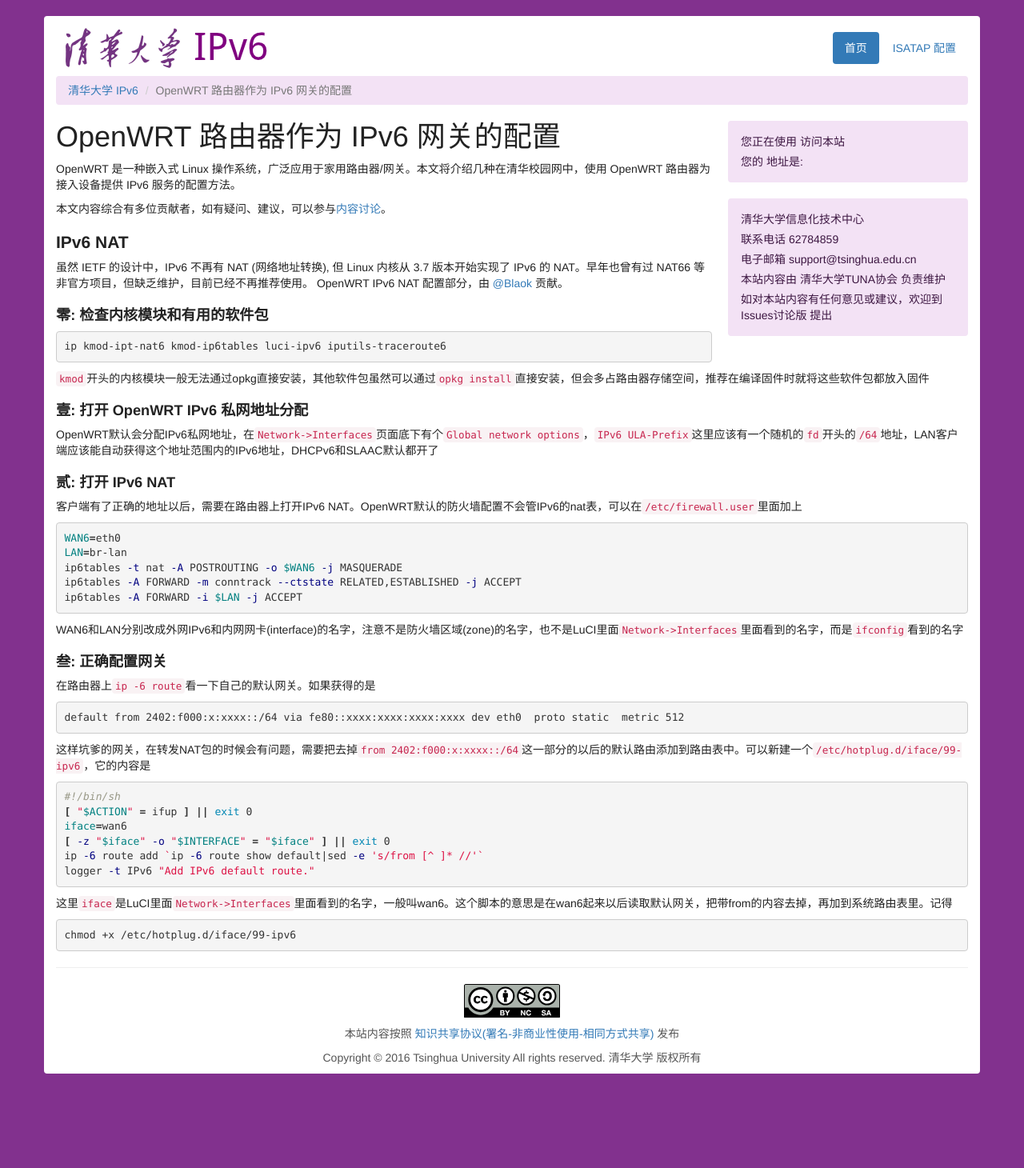
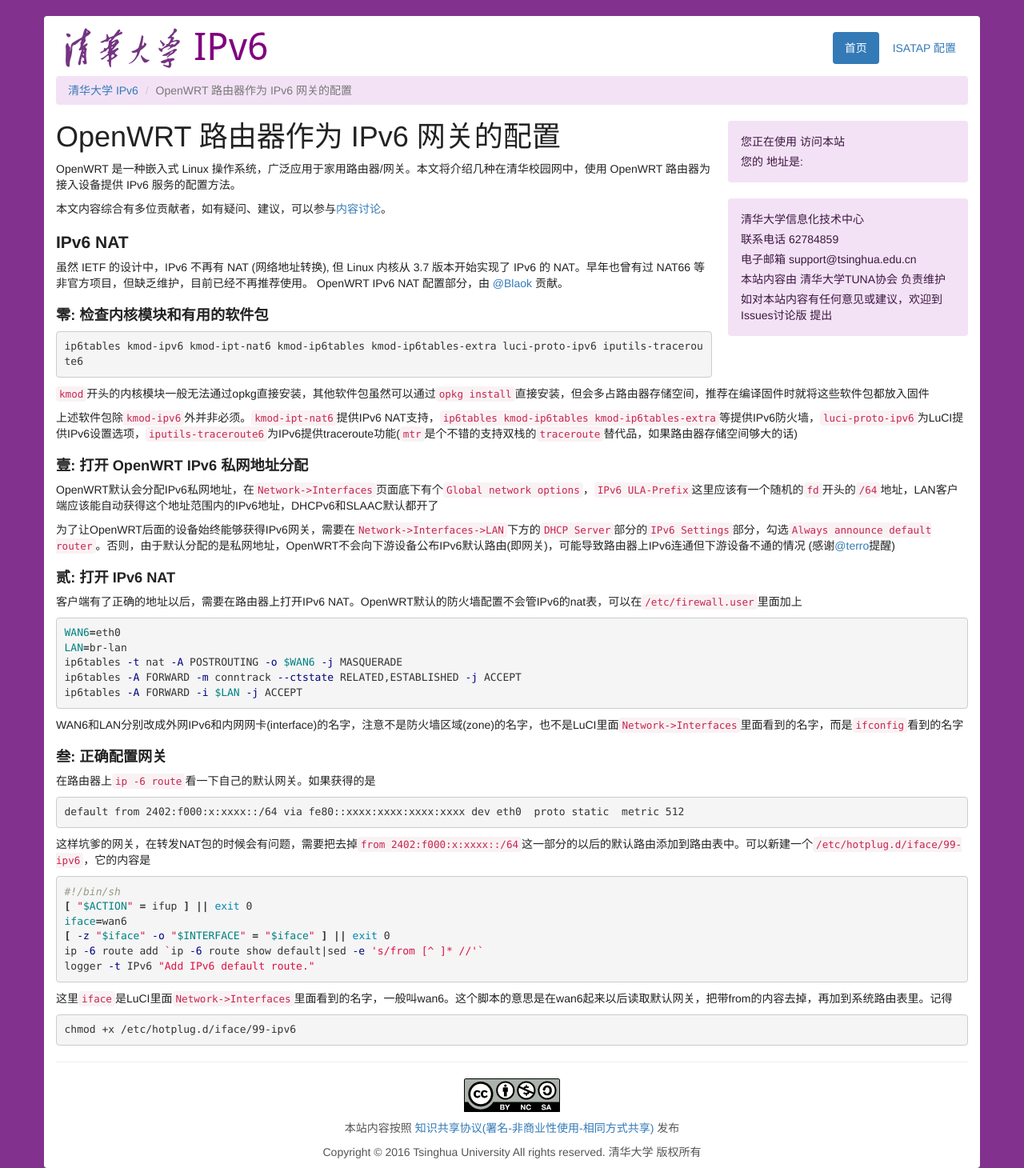
Before and after one commit to wtx626/ipv6.tsinghua.edu.cn, a Jekyll site: the page built from openwrt.md, in a window 1280 px wide. Shown: the whole page at 80% size. Built offline with Jekyll 4.4.1, drawn with Linux system fonts in a browser that asks for light colours; before the commit the page ends 1342 px from its top, so only the background shows below that.

Commit message:
fix: update descriptions for OpenWRT

````diff
--- a/openwrt.md
+++ b/openwrt.md
@@ -14,19 +14,23 @@ OpenWRT 是一种嵌入式 Linux 操作系统，广泛应用于家用路由器/
 ## IPv6 NAT
 
 虽然 IETF 的设计中，IPv6 不再有 NAT (网络地址转换), 但 Linux 内核从 3.7 版本开始实现了 IPv6 的 NAT。早年也曾有过 NAT66 等非官方项目，但缺乏维护，目前已经不再推荐使用。
-OpenWRT IPv6 NAT 配置部分，由 [@Blaok](https://blog.blaok.me/) 贡献。
+OpenWRT IPv6 NAT 配置部分，由 [@Blaok](https://github.com/Blaok) 贡献。
 
 ### 零: 检查内核模块和有用的软件包
 
 ```
-ip kmod-ipt-nat6 kmod-ip6tables luci-ipv6 iputils-traceroute6
+ip6tables kmod-ipv6 kmod-ipt-nat6 kmod-ip6tables kmod-ip6tables-extra luci-proto-ipv6 iputils-traceroute6
 ```
 
 `kmod`开头的内核模块一般无法通过opkg直接安装，其他软件包虽然可以通过`opkg install`直接安装，但会多占路由器存储空间，推荐在编译固件时就将这些软件包都放入固件
 
+上述软件包除`kmod-ipv6`外并非必须。`kmod-ipt-nat6`提供IPv6 NAT支持，`ip6tables kmod-ip6tables kmod-ip6tables-extra`等提供IPv6防火墙，`luci-proto-ipv6`为LuCI提供IPv6设置选项，`iputils-traceroute6`为IPv6提供traceroute功能(`mtr`是个不错的支持双栈的`traceroute`替代品，如果路由器存储空间够大的话)
+
 ### 壹: 打开 OpenWRT IPv6 私网地址分配
 
  OpenWRT默认会分配IPv6私网地址，在`Network->Interfaces`页面底下有个`Global network options`，`IPv6 ULA-Prefix`这里应该有一个随机的`fd`开头的`/64`地址，LAN客户端应该能自动获得这个地址范围内的IPv6地址，DHCPv6和SLAAC默认都开了
+
+ 为了让OpenWRT后面的设备始终能够获得IPv6网关，需要在`Network->Interfaces->LAN`下方的`DHCP Server`部分的`IPv6 Settings`部分，勾选`Always announce default router`。否则，由于默认分配的是私网地址，OpenWRT不会向下游设备公布IPv6默认路由(即网关)，可能导致路由器上IPv6连通但下游设备不通的情况 (感谢[@terro](https://github.com/terro)提醒)
 
 ### 贰: 打开 IPv6 NAT
 
````
